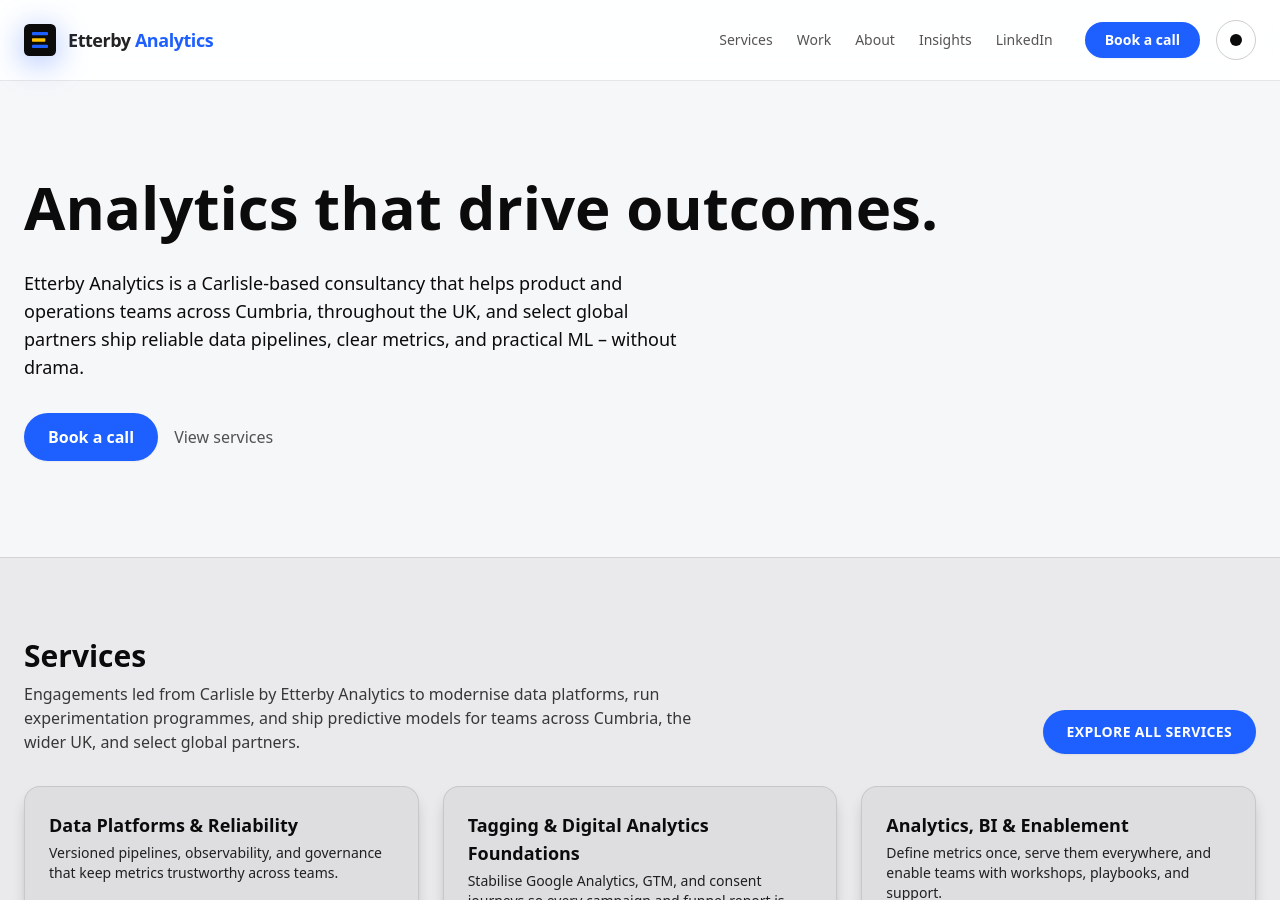
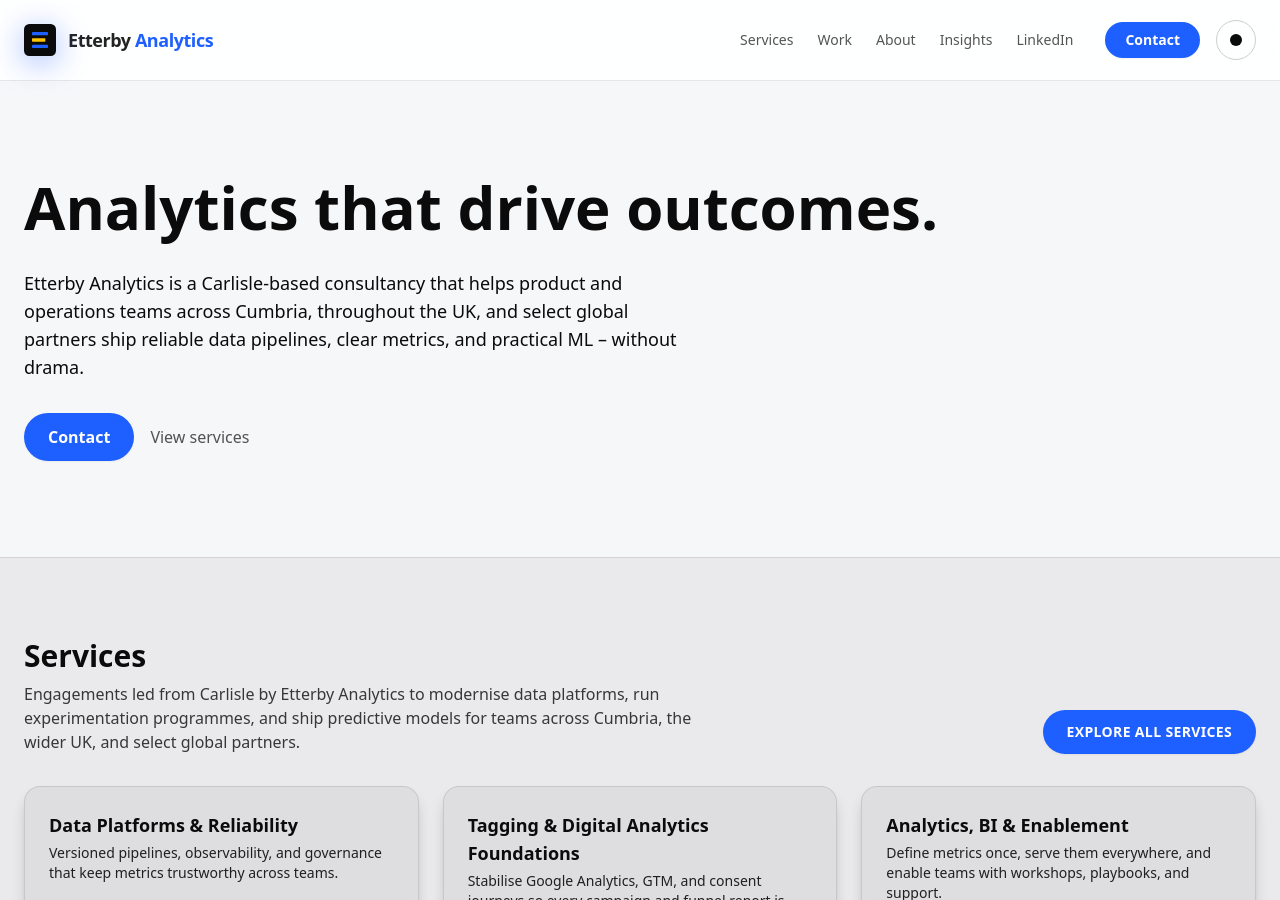
Before and after one commit to jp9516/etterby, a Jekyll site: the page built from index.md, in a window 1280 px wide and 900 px high. Built offline with Jekyll 4.4.1, drawn with Linux system fonts in a browser that asks for light colours; nearby versions of some CDN libraries.

Commit message:
Replace 'Book a call' CTA with 'Contact'

```diff
--- a/_includes/header.html
+++ b/_includes/header.html
@@ -14,7 +14,7 @@
           <a href="https://www.linkedin.com/company/etterby-analytics/" class="hover:text-brandblack dark:hover:text-white transition" target="_blank" rel="noopener">LinkedIn</a>
         </div>
         <div class="flex items-center gap-4">
-          <a href="/contact/" class="inline-flex items-center justify-center rounded-full bg-brandblue px-5 py-2 text-sm font-semibold text-white shadow-sm transition hover:bg-brandblue/90 focus:outline-none focus-visible:ring-2 focus-visible:ring-brandblue/40">Book a call</a>
+          <a href="/contact/" class="inline-flex items-center justify-center rounded-full bg-brandblue px-5 py-2 text-sm font-semibold text-white shadow-sm transition hover:bg-brandblue/90 focus:outline-none focus-visible:ring-2 focus-visible:ring-brandblue/40">Contact</a>
           <button type="button" class="inline-flex h-10 w-10 items-center justify-center rounded-full border border-brandblack/20 text-brandblack/70 transition hover:border-brandblue/60 hover:text-brandblue dark:border-white/20 dark:text-white/70 dark:hover:border-brandblue/60 dark:hover:text-brandblue" data-theme-toggle aria-label="Toggle theme">
             <span class="sr-only" data-theme-toggle-label>Dark mode</span>
             <span class="inline-flex h-3 w-3 rounded-full bg-brandblack transition-colors dark:bg-white"></span>
@@ -29,7 +29,7 @@
         <a href="{{ item.url }}" class="py-1 hover:text-brandblack dark:hover:text-white transition">{{ item.title }}</a>
       {% endfor %}
       <a href="https://www.linkedin.com/company/etterby-analytics/" class="py-1 hover:text-brandblack dark:hover:text-white transition" target="_blank" rel="noopener">LinkedIn</a>
-      <a href="/contact/" class="mt-1 inline-flex items-center justify-center rounded-full bg-brandblue px-5 py-2 text-sm font-semibold text-white shadow-sm transition hover:bg-brandblue/90 focus:outline-none focus-visible:ring-2 focus-visible:ring-brandblue/40">Book a call</a>
+      <a href="/contact/" class="mt-1 inline-flex items-center justify-center rounded-full bg-brandblue px-5 py-2 text-sm font-semibold text-white shadow-sm transition hover:bg-brandblue/90 focus:outline-none focus-visible:ring-2 focus-visible:ring-brandblue/40">Contact</a>
       <button type="button" class="inline-flex h-10 w-10 items-center justify-center self-end rounded-full border border-brandblack/15 text-brandblack/70 transition hover:border-brandblue/60 hover:text-brandblue dark:border-white/20 dark:text-white/70 dark:hover:border-brandblue/60 dark:hover:text-brandblue" data-theme-toggle aria-label="Toggle theme">
         <span class="sr-only" data-theme-toggle-label>Dark mode</span>
         <span class="inline-flex h-3 w-3 rounded-full bg-brandblack transition-colors dark:bg-white"></span>
--- a/_layouts/case.html
+++ b/_layouts/case.html
@@ -53,7 +53,7 @@
         <div class="space-y-3">
           <h2 class="text-lg font-semibold">Plan your own engagement</h2>
           <p class="text-sm opacity-80">Let's align on the outcomes you need and the path to get there.</p>
-          <a href="/contact/" class="block rounded-full bg-brandblue px-6 py-3 text-sm font-semibold text-center text-white shadow-sm transition hover:bg-brandblue/90 focus:outline-none focus-visible:ring-2 focus-visible:ring-brandblue/40">Book a call</a>
+          <a href="/contact/" class="block rounded-full bg-brandblue px-6 py-3 text-sm font-semibold text-center text-white shadow-sm transition hover:bg-brandblue/90 focus:outline-none focus-visible:ring-2 focus-visible:ring-brandblue/40">Contact</a>
         </div>
       {% endcapture %}
       {% include panel.html tone="solid" class="space-y-3" content=plan_panel %}
--- a/_layouts/post.html
+++ b/_layouts/post.html
@@ -52,7 +52,7 @@
         <div class="space-y-3">
           <h2 class="text-lg font-semibold">Talk through your own challenge</h2>
           <p class="text-sm text-brandblack/70 dark:text-white/70">Share the context behind your data and analytics goals and Etterby Analytics will map the fastest path to value.</p>
-          <a href="/contact/" class="inline-flex items-center justify-center rounded-full bg-brandblue px-6 py-3 text-sm font-semibold text-white shadow-sm transition hover:bg-brandblue/90 focus:outline-none focus-visible:ring-2 focus-visible:ring-brandblue/40">Book a call</a>
+          <a href="/contact/" class="inline-flex items-center justify-center rounded-full bg-brandblue px-6 py-3 text-sm font-semibold text-white shadow-sm transition hover:bg-brandblue/90 focus:outline-none focus-visible:ring-2 focus-visible:ring-brandblue/40">Contact</a>
         </div>
       {% endcapture %}
       {% include panel.html tone="solid" class="space-y-3" content=challenge_panel %}
--- a/_layouts/service.html
+++ b/_layouts/service.html
@@ -40,7 +40,7 @@
 
       {% capture call_panel %}
         <div class="space-y-3">
-          <h2 class="text-lg font-semibold">Book a call</h2>
+          <h2 class="text-lg font-semibold">Contact</h2>
           <p class="text-sm opacity-80">Share your goals and Etterby Analytics will map the quickest route to value.</p>
           <a href="/contact/" class="block rounded-full bg-brandblue px-6 py-3 text-sm font-semibold text-center text-white shadow-sm transition hover:bg-brandblue/90 focus:outline-none focus-visible:ring-2 focus-visible:ring-brandblue/40">Discuss your project</a>
         </div>
--- a/index.md
+++ b/index.md
@@ -11,7 +11,7 @@
       Etterby Analytics is a Carlisle-based consultancy that helps product and operations teams across Cumbria, throughout the UK, and select global partners ship reliable data pipelines, clear metrics, and practical ML – without drama.
     </p>
     <div class="flex flex-wrap gap-4 items-center">
-      <a href="/contact/" class="inline-flex items-center justify-center rounded-full bg-brandblue px-6 py-3 text-base font-semibold text-white shadow-sm transition hover:bg-brandblue/90 focus:outline-none focus-visible:ring-2 focus-visible:ring-brandblue/40">Book a call</a>
+      <a href="/contact/" class="inline-flex items-center justify-center rounded-full bg-brandblue px-6 py-3 text-base font-semibold text-white shadow-sm transition hover:bg-brandblue/90 focus:outline-none focus-visible:ring-2 focus-visible:ring-brandblue/40">Contact</a>
       <a href="/services/" class="text-base font-medium text-brandblack/70 transition hover:text-brandblue focus-visible:underline dark:text-white/70">View services</a>
     </div>
   </div>
```
